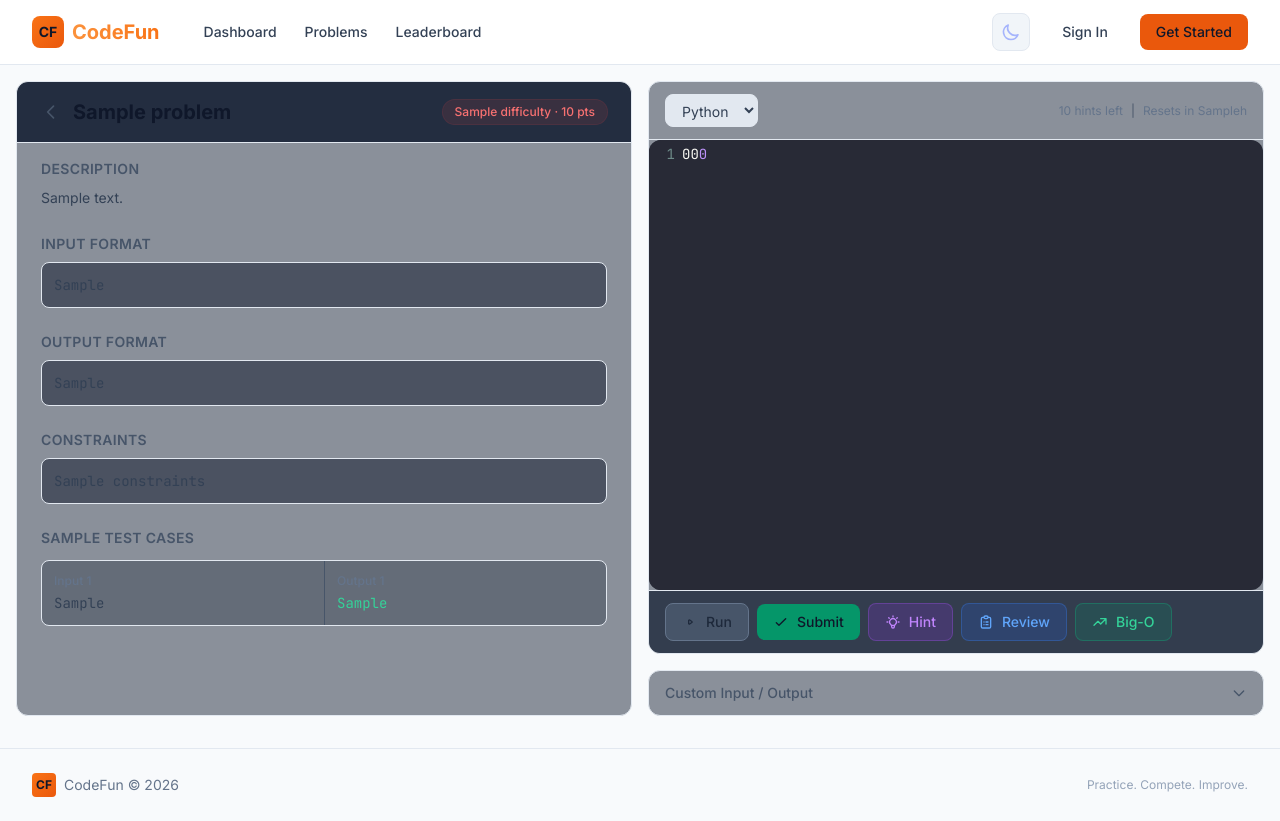
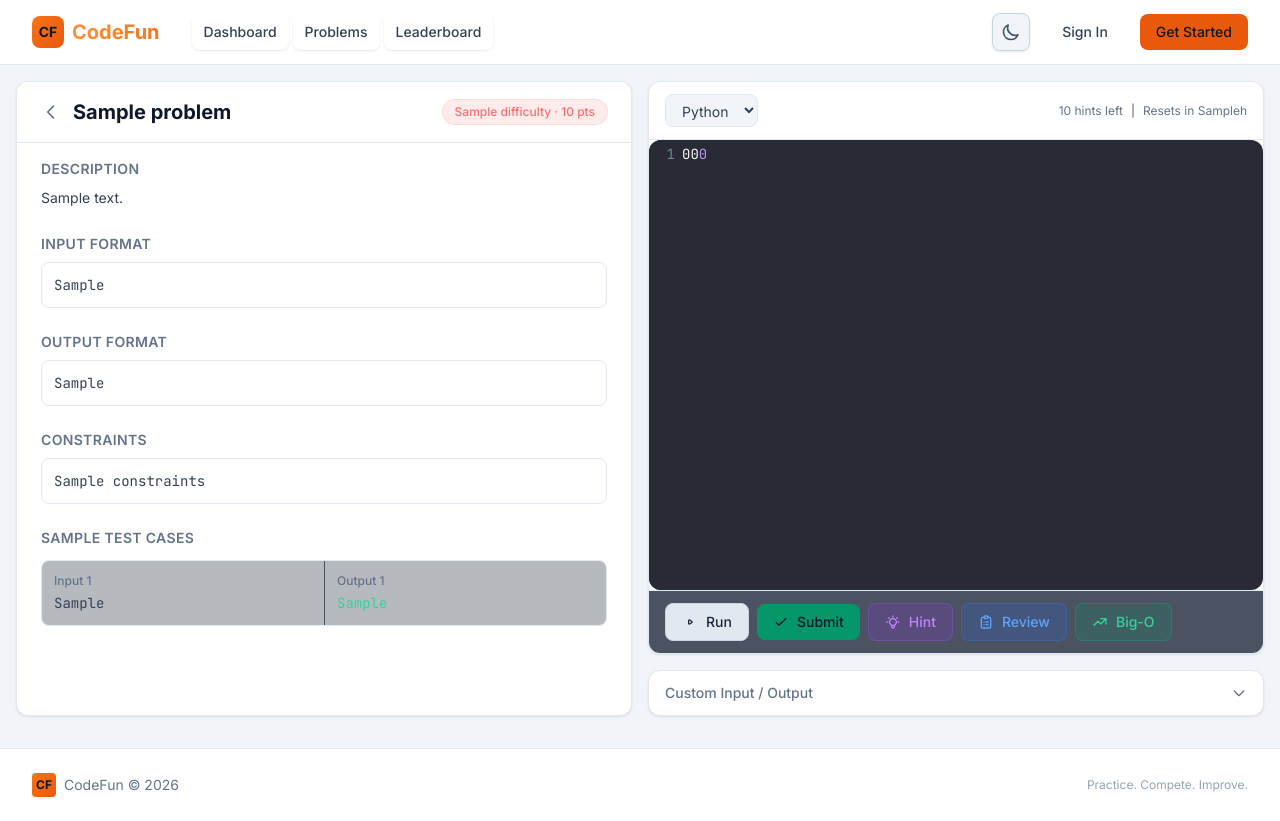
Before and after one commit to SankkarshanaN/Dev_Project_July, a Django app: template templates/problems/problem_detail.html in a window 1280 px wide. Run offline with Django 3.2, Linux system fonts and the light colour scheme; the template is opened without the code that fills it: most values are stand-ins (such as "Sample title", 1, 10 or a date in 2020); some libraries are stand-ins or nearby versions.

Commit message:
Fix light mode: handle opacity modifiers, add shadows, distinct nav buttons
- Map bg-dark-*/50, bg-dark-*/30, bg-dark-*/95 opacity variants to light
  palette (cards were rendering dark because my original overrides only
  matched plain bg-dark-800, missing the /50 modifier used throughout).
- Cards now get a subtle shadow instead of relying on borders that are
  barely visible on a white background.
- Theme toggle + user menu buttons get distinct slate background so they
  don't disappear into the white nav.
- Welcome banner gradient toned down for readability in light mode.
- Footer gets explicit white background and top border.

```diff
--- a/templates/base.html
+++ b/templates/base.html
@@ -62,31 +62,99 @@
         }
 
         /* ===== Light-mode overrides =====
-           The site's templates use fixed `bg-dark-*` / `text-gray-*` utilities
-           (not `dark:` variants). These rules remap them when `.dark` is absent. */
-        html:not(.dark) body { background-color: #f8fafc; color: #0f172a; }
-        html:not(.dark) .bg-dark-950 { background-color: #f8fafc !important; }
-        html:not(.dark) .bg-dark-900, html:not(.dark) .bg-dark-900\/95 { background-color: #ffffff !important; }
-        html:not(.dark) .bg-dark-800 { background-color: #f1f5f9 !important; }
-        html:not(.dark) .bg-dark-700 { background-color: #e2e8f0 !important; }
-        html:not(.dark) .hover\:bg-dark-800:hover { background-color: #e2e8f0 !important; }
-        html:not(.dark) .hover\:bg-dark-700:hover { background-color: #cbd5e1 !important; }
+           The site's templates hard-code `bg-dark-*` / `text-gray-*` utilities.
+           These rules remap them when `.dark` is absent on <html>. */
+        html:not(.dark) body { background-color: #f1f5f9; color: #0f172a; }
 
-        html:not(.dark) .text-gray-100, html:not(.dark) .text-white { color: #0f172a !important; }
+        /* Page backgrounds */
+        html:not(.dark) .bg-dark-950 { background-color: #f1f5f9 !important; }
+
+        /* Nav / top-level surface (near-white) */
+        html:not(.dark) .bg-dark-900,
+        html:not(.dark) .bg-dark-900\/95,
+        html:not(.dark) .bg-dark-900\/50 { background-color: #ffffff !important; }
+
+        /* Cards — slightly off-white for depth */
+        html:not(.dark) .bg-dark-800,
+        html:not(.dark) .bg-dark-800\/50,
+        html:not(.dark) .bg-dark-800\/30,
+        html:not(.dark) .bg-dark-800\/95 { background-color: #ffffff !important; }
+
+        /* Nested surfaces (cards inside cards) — light gray */
+        html:not(.dark) .bg-dark-700,
+        html:not(.dark) .bg-dark-700\/50,
+        html:not(.dark) .bg-dark-700\/30,
+        html:not(.dark) .bg-dark-700\/95 { background-color: #f1f5f9 !important; }
+
+        html:not(.dark) .bg-dark-600 { background-color: #e2e8f0 !important; }
+
+        /* Hover states */
+        html:not(.dark) .hover\:bg-dark-800:hover { background-color: #f8fafc !important; }
+        html:not(.dark) .hover\:bg-dark-700:hover,
+        html:not(.dark) .hover\:bg-dark-700\/50:hover { background-color: #e2e8f0 !important; }
+        html:not(.dark) .hover\:bg-dark-600:hover { background-color: #cbd5e1 !important; }
+
+        /* Cards add subtle shadow in light mode for depth (since dark borders are weak on white) */
+        html:not(.dark) [class*="rounded-xl"][class*="bg-dark-800"],
+        html:not(.dark) [class*="rounded-2xl"][class*="bg-dark-800"] {
+            box-shadow: 0 1px 3px rgba(15, 23, 42, 0.06), 0 1px 2px rgba(15, 23, 42, 0.04);
+        }
+
+        /* Text */
+        html:not(.dark) .text-white { color: #0f172a !important; }
+        html:not(.dark) .text-gray-100 { color: #0f172a !important; }
         html:not(.dark) .text-gray-200 { color: #1e293b !important; }
         html:not(.dark) .text-gray-300 { color: #334155 !important; }
-        html:not(.dark) .text-gray-400 { color: #475569 !important; }
+        html:not(.dark) .text-gray-400 { color: #64748b !important; }
         html:not(.dark) .text-gray-500 { color: #64748b !important; }
         html:not(.dark) .text-gray-600 { color: #94a3b8 !important; }
         html:not(.dark) .hover\:text-white:hover { color: #0f172a !important; }
 
-        html:not(.dark) .border-dark-800, html:not(.dark) .border-dark-700, html:not(.dark) .border-dark-700\/50,
+        /* Gradient text (like "CodeFun" brand) — keep orange */
+        html:not(.dark) .bg-clip-text.text-transparent { color: transparent !important; }
+
+        /* Borders */
+        html:not(.dark) .border-dark-950,
+        html:not(.dark) .border-dark-900,
+        html:not(.dark) .border-dark-800,
+        html:not(.dark) .border-dark-700,
+        html:not(.dark) .border-dark-700\/50,
         html:not(.dark) .border-dark-600 { border-color: #e2e8f0 !important; }
 
-        /* Input fields in light mode */
+        html:not(.dark) .border-dark-500 { border-color: #cbd5e1 !important; }
+        html:not(.dark) .divide-dark-700 > * + * { border-color: #e2e8f0 !important; }
+
+        /* Colored tinted backgrounds (badges, icon chips like bg-emerald-500/10) look fine
+           in light mode against white cards — no override needed. */
+
+        /* Welcome banner gradient — lighten for readability */
+        html:not(.dark) .from-primary-600\/20 { --tw-gradient-from: rgba(234,88,12,0.1) var(--tw-gradient-from-position) !important; }
+        html:not(.dark) .via-primary-500\/10 { --tw-gradient-via: rgba(249,115,22,0.08) var(--tw-gradient-via-position) !important; }
+        html:not(.dark) .to-purple-600\/20 { --tw-gradient-to: rgba(147,51,234,0.1) var(--tw-gradient-to-position) !important; }
+
+        /* Input fields */
         html:not(.dark) input:not([type=checkbox]):not([type=radio]):not([type=submit]):not([type=button]),
         html:not(.dark) textarea, html:not(.dark) select {
             background-color: #ffffff !important; color: #0f172a !important; border-color: #cbd5e1 !important;
+        }
+        html:not(.dark) input::placeholder, html:not(.dark) textarea::placeholder { color: #94a3b8 !important; }
+
+        /* Theme toggle button — give it a distinct look in light mode */
+        html:not(.dark) .theme-toggle-btn { background-color: #f1f5f9 !important; border-color: #cbd5e1 !important; }
+        html:not(.dark) .theme-toggle-btn:hover { background-color: #e2e8f0 !important; }
+
+        /* User menu button */
+        html:not(.dark) #userMenuBtn { background-color: #f1f5f9 !important; border-color: #cbd5e1 !important; }
+        html:not(.dark) #userMenuBtn:hover { background-color: #e2e8f0 !important; }
+
+        /* Footer needs a subtle top border in light mode */
+        html:not(.dark) footer { background-color: #ffffff !important; border-top-color: #e2e8f0 !important; }
+
+        /* Shadow on cards for depth in light mode (fallback for non-xl radii) */
+        html:not(.dark) [class*="bg-dark-800"].rounded-lg,
+        html:not(.dark) [class*="bg-dark-800"].rounded-xl,
+        html:not(.dark) [class*="bg-dark-800"].rounded-2xl {
+            box-shadow: 0 1px 3px rgba(15, 23, 42, 0.06), 0 1px 2px rgba(15, 23, 42, 0.04);
         }
     </style>
     {% block extra_head %}{% endblock %}
@@ -119,11 +187,11 @@
                 <div class="flex items-center gap-4">
                     <!-- Theme toggle -->
                     <button id="themeToggle" type="button" aria-label="Toggle theme"
-                        class="p-2 rounded-lg bg-dark-800 hover:bg-dark-700 border border-dark-600 transition-colors">
+                        class="theme-toggle-btn p-2 rounded-lg bg-dark-800 hover:bg-dark-700 border border-dark-600 transition-colors">
                         <svg id="iconSun" class="w-5 h-5 text-amber-400 hidden" fill="none" stroke="currentColor" viewBox="0 0 24 24">
                             <path stroke-linecap="round" stroke-linejoin="round" stroke-width="2" d="M12 3v1m0 16v1m9-9h-1M4 12H3m15.364 6.364l-.707-.707M6.343 6.343l-.707-.707m12.728 0l-.707.707M6.343 17.657l-.707.707M16 12a4 4 0 11-8 0 4 4 0 018 0z"/>
                         </svg>
-                        <svg id="iconMoon" class="w-5 h-5 text-indigo-300 hidden" fill="none" stroke="currentColor" viewBox="0 0 24 24">
+                        <svg id="iconMoon" class="w-5 h-5 text-slate-600 hidden" fill="none" stroke="currentColor" viewBox="0 0 24 24">
                             <path stroke-linecap="round" stroke-linejoin="round" stroke-width="2" d="M20.354 15.354A9 9 0 018.646 3.646 9.003 9.003 0 0012 21a9.003 9.003 0 008.354-5.646z"/>
                         </svg>
                     </button>
```
